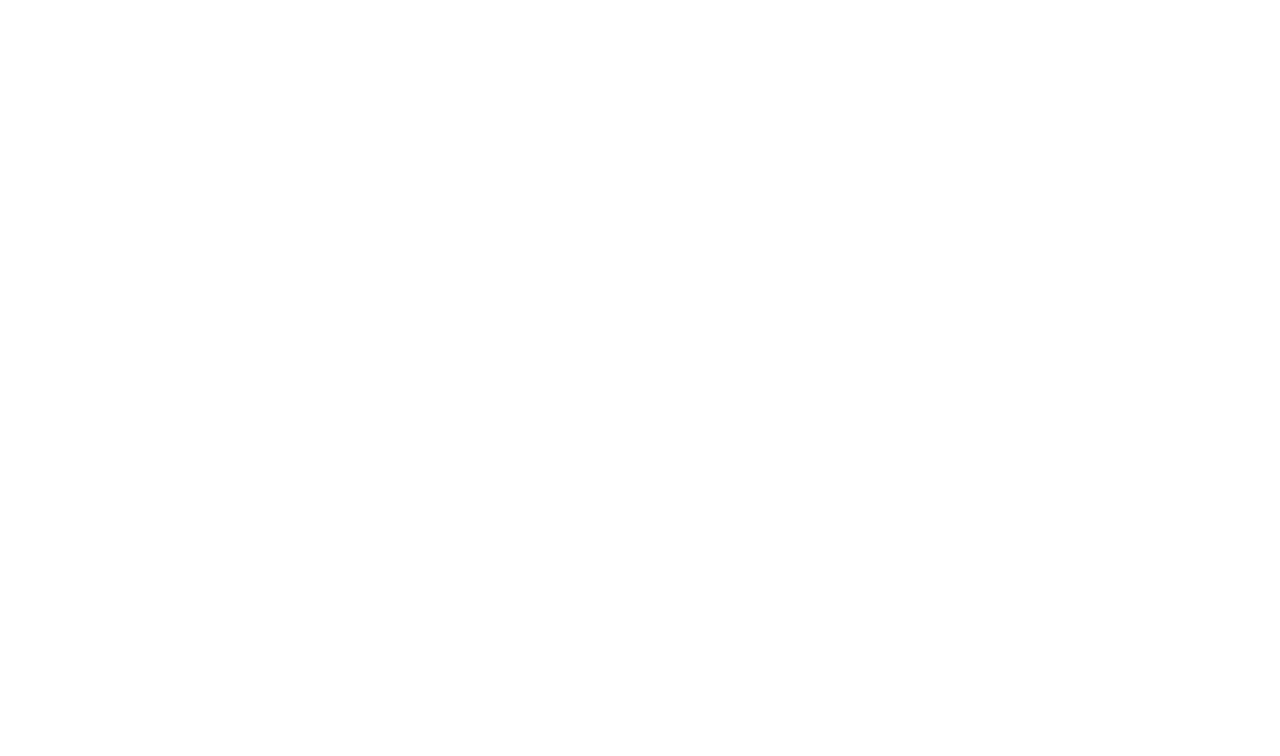
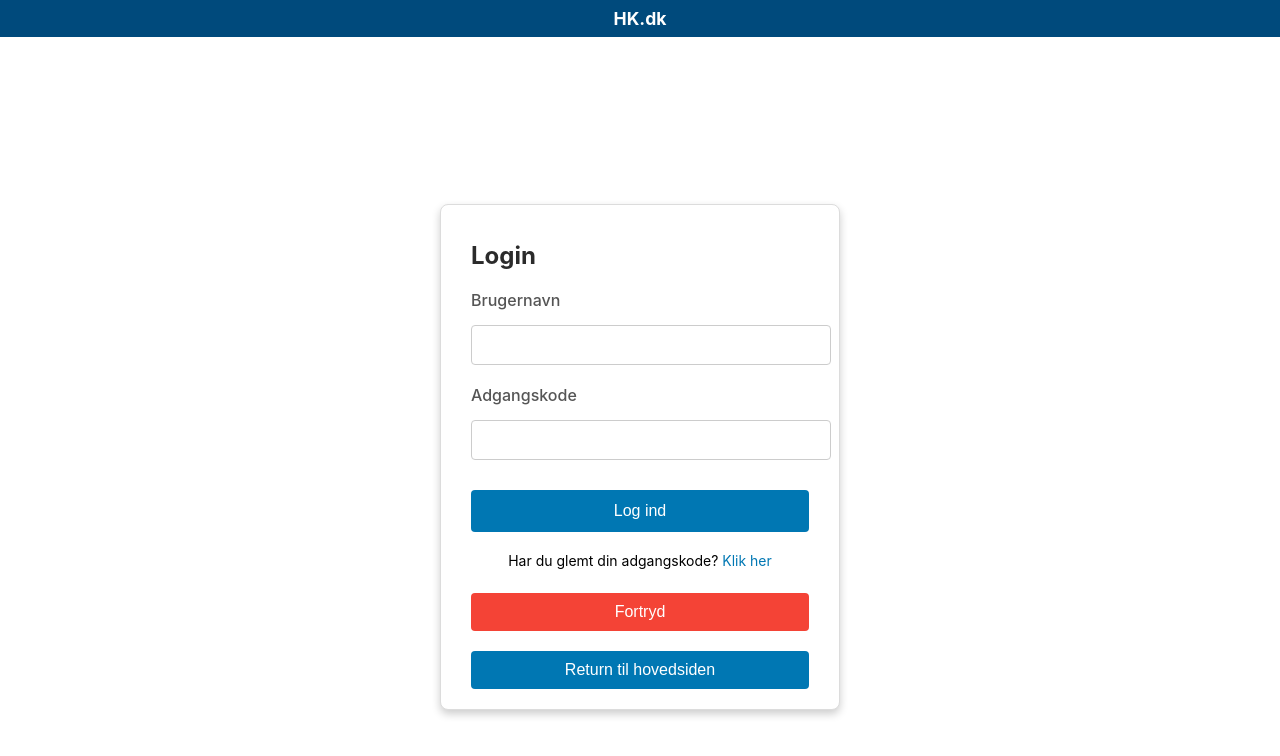
Before and after one commit to asphixia/HK-beregner-frontend, a React (Create React App) app in the folder hk_frontend/: page /login in a window 1280 px wide. Before the commit this address had no page. Shown: the top 756 px of the page. Built offline with nearby package versions, Linux system fonts and the light colour scheme.

Commit message:
"Made a simple login page, with basic styling."

```diff
--- a/hk_frontend/src/App.js
+++ b/hk_frontend/src/App.js
@@ -1,16 +1,23 @@
 // src/App.js
 import React from 'react';
 import { BrowserRouter as Router, Routes, Route } from 'react-router-dom';
-import Mainpage from './pages/Mainpage'; // Your main page component
+import Mainpage from './pages/Mainpage';
+import LoginPage from "./pages/LoginPage";
+import Header from "./pages/Header";
+import Navbar from "./pages/Navbar";
 
 
 const App = () => {
     return (
 
         <Router>
+                <Header/>
 
             <Routes>
                 <Route path="/" element={<Mainpage />} />
+                <Route path="login" element={<LoginPage/>}/>
+
+
 
             </Routes>
         </Router>
--- /dev/null
+++ b/hk_frontend/src/Loginpage.module.css
@@ -0,0 +1,106 @@
+.loginContainer {
+    display: flex;
+    justify-content: center;
+    align-items: center;
+    width: 100%;
+    max-width: 400px;
+    padding: 20px;
+    margin: 0 auto;
+    height: 100vh;
+}
+
+.loginCard {
+    background-color: #fff;
+    border: 1px solid #dcdcdc;
+    border-radius: 8px;
+    padding: 20px 30px;
+    box-shadow: 0 4px 8px rgba(0, 0, 0, 0.2); /* Adjust shadow size and opacity */
+    width: 100%;
+    max-width: 100%;
+    box-sizing: border-box; /* Ensures padding and borders are included in the element's width and height */
+}
+
+.loginTitle {
+    font-size: 24px;
+    margin-bottom: 20px;
+    color: #2b2b2b;
+}
+
+.label {
+    font-weight: 500;
+    margin-bottom: 5px;
+    display: block;
+    color: #555;
+}
+
+.input {
+    width: 100%;
+    padding: 10px;
+    margin: 10px 0 20px;
+    border: 1px solid #ccc;
+    border-radius: 4px;
+    font-size: 16px;
+}
+
+.loginButton {
+    background-color: #0077b3; /* HK.dk primary color */
+    color: white;
+    padding: 12px;
+    border: none;
+    border-radius: 4px;
+    font-size: 16px;
+    cursor: pointer;
+    width: 100%;
+    margin-top: 10px;
+}
+
+.loginButton:hover {
+    background-color: #005a86;
+}
+
+.loginFooter {
+    text-align: center;
+    margin-top: 20px;
+    font-size: 14px;
+}
+
+.loginFooter a {
+    color: #0077b3;
+    text-decoration: none;
+}
+
+.loginFooter a:hover {
+    text-decoration: underline;
+}
+
+.returnButton {
+    margin-top: 20px;
+    padding: 10px 20px;
+    background-color: #0077b3; /* Adjust to match your theme */
+    color: white;
+    border: none;
+    border-radius: 4px;
+    cursor: pointer;
+    font-size: 16px;
+    width: 100%;
+}
+
+.returnButton:hover {
+    background-color: #005a86; /* Hover effect */
+}
+
+.clearButton {
+    margin-top: 10px;
+    padding: 10px 20px;
+    background-color: #f44336; /* Red color for clear button */
+    color: white;
+    border: none;
+    border-radius: 4px;
+    cursor: pointer;
+    font-size: 16px;
+    width: 100%;
+}
+
+.clearButton:hover {
+    background-color: #d32f2f; /* Darker red on hover */
+}
--- /dev/null
+++ b/hk_frontend/src/pages/LoginPage.jsx
@@ -0,0 +1,74 @@
+import React, { useState } from 'react';
+import { useNavigate } from 'react-router-dom'; // For navigation
+import styles from '../Loginpage.module.css'; // Adjust path as needed
+
+const LoginPage = () => {
+    const [username, setUsername] = useState('');
+    const [password, setPassword] = useState('');
+    const navigate = useNavigate();
+
+    const handleSubmit = (e) => {
+        e.preventDefault();
+        if (username === 'admin' && password === 'adminpass') {
+            navigate('/admin');
+        } else if (username === 'superuser' && password === 'superpass') {
+            navigate('/superuser');
+        } else {
+            alert('Invalid username or password');
+        }
+    };
+
+    const handleClearForm = () => {
+        setUsername('');
+        setPassword('');
+    }
+    const handleReturnToMain = () => {
+        navigate('/'); // Assumes the main page route is `/`
+    };
+
+    return (
+        <div className={styles.loginContainer}>
+            <div className={styles.loginCard}>
+                <h1 className={styles.loginTitle}>Login</h1>
+                <form onSubmit={handleSubmit}>
+                    <label htmlFor="username" className={styles.label}>Brugernavn</label>
+                    <input
+                        type="text"
+                        id="username"
+                        name="username"
+                        className={styles.input}
+                        value={username}
+                        onChange={(e) => setUsername(e.target.value)}
+                        required
+                    />
+
+                    <label htmlFor="password" className={styles.label}>Adgangskode</label>
+                    <input
+                        type="password"
+                        id="password"
+                        name="password"
+                        className={styles.input}
+                        value={password}
+                        onChange={(e) => setPassword(e.target.value)}
+                        required
+                    />
+
+                    <button type="submit" className={styles.loginButton}>Log ind</button>
+                </form>
+                <p className={styles.loginFooter}>
+                    Har du glemt din adgangskode? <a href="#">Klik her</a>
+                </p>
+
+                <button onClick={handleClearForm} className={styles.clearButton}>
+                    Fortryd
+                </button>
+
+                <button onClick={handleReturnToMain} className={styles.returnButton}>
+                    Return til hovedsiden
+                </button>
+            </div>
+        </div>
+    );
+};
+
+export default LoginPage;
```
